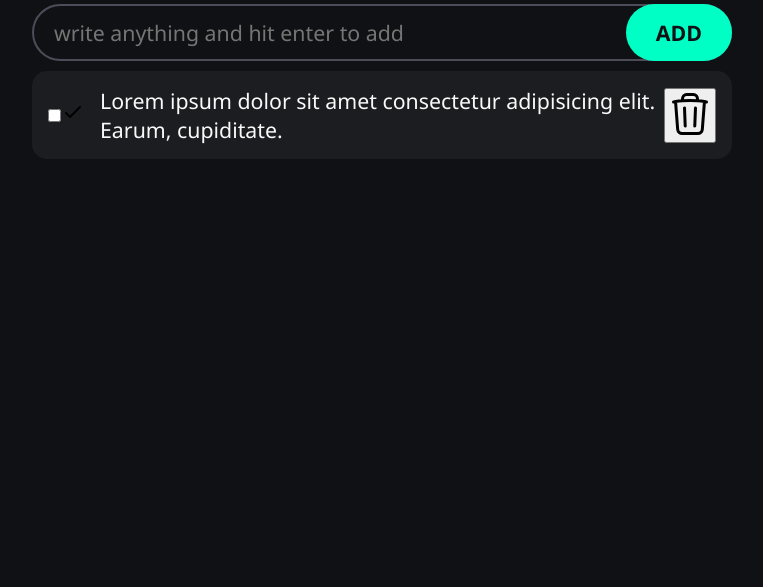
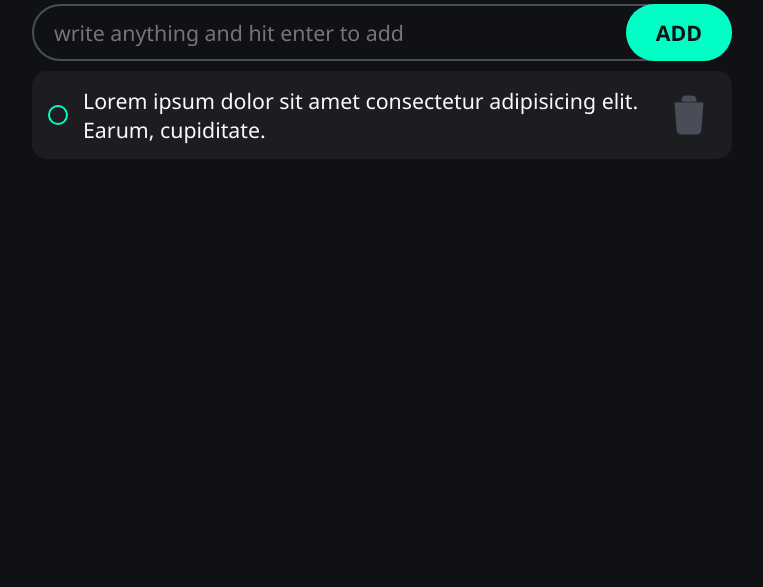
Before and after one commit to docile-imbereyemaso/todo-list-javaScript, a plain HTML site: page index.html in a window 1280 px wide. Shown: the part 213-800 px from the top of the page, without its empty margins (258-1021 px from the left). Drawn offline with Linux system fonts and the light colour scheme.

Commit message:
update UI

```diff
--- a/index.css
+++ b/index.css
@@ -94,3 +94,48 @@ form{
     padding-right: 0;
     flex-grow: 1;
 }
+
+.delete-button{
+    padding: 3px;
+    background: none;
+    border: none;
+    display: flex;
+    justify-content: center;
+    align-items: center;
+    cursor: pointer;
+}
+.delete-button svg{
+    transition: 200ms ease;
+}
+.delete-button:hover svg{
+    fill:red
+}
+
+.custom-checkbox{
+    border: 2px solid var(--acent-color);
+    border-radius: 50%;
+    min-height: 20px;
+    min-width: 20px;
+    display: flex;
+    justify-content: center;
+    align-items: center;
+    flex-shrink: 0;
+}
+input[type="checkbox"]:checked ~ .custom-checkbox{
+    background-color: var(--acent-color);
+}
+.custom-checkbox svg{
+    display: none;
+
+}
+input[type="checkbox"]:checked ~ .custom-checkbox svg{
+    display: block;
+}
+
+input[type="checkbox"]:checked ~ .todo-text{
+    text-decoration: line-through;
+    color: var(--secondary-color);
+}
+input[type="checkbox"]{
+  display: none;
+}
--- a/index.html
+++ b/index.html
@@ -18,18 +18,18 @@
 
          <ul class="todo-list">
              <li class="todo">
-                 <input type="checkbox" id="todo-1">
-                 <label for="custom-checkbox" form="todo-1">
-                    <svg xmlns="http://www.w3.org/2000/svg" width="24" height="24" viewBox="0 0 24 24" fill="none">
-                      <path d="M5 13L9 17L19 7" stroke="black" stroke-width="2" stroke-linecap="round" stroke-linejoin="round"/>
+                <input type="checkbox" id="todo-1">
+                    <label for="todo-1" class="custom-checkbox">
+                    <svg xmlns="http://www.w3.org/2000/svg" width="24" height="24" viewBox="0 0 24 24" fill="none" class="tick-icon">
+                        <path d="M5 13L9 17L19 7" stroke="black" stroke-width="2" stroke-linecap="round" stroke-linejoin="round"/>
                     </svg>
-                 </label>
-                  <label for="todo-1" class="todo-text">
+                    </label>
+                  <label for="todo-text" class="todo-text">
                     Lorem ipsum dolor sit amet consectetur adipisicing elit. Earum, cupiditate.
                   </label>
                   <button class="delete-button">
-                   <svg xmlns="http://www.w3.org/2000/svg" fill="none" viewBox="0 0 24 24"
-                           stroke-width="1.5" stroke="black" width="48" height="48">
+                   <svg xmlns="http://www.w3.org/2000/svg" fill="var(--secondary-color)" viewBox="0 0 24 24"
+                           stroke-width="1.5"  width="48" height="48">
                         <path stroke-linecap="round" stroke-linejoin="round"
                               d="m14.74 9-.346 9m-4.788 0L9.26 9m9.968-3.21c.342.052.682.107 1.022.166m-1.022-.165
                               L18.16 19.673a2.25 2.25 0 0 1-2.244 2.077H8.084a2.25 2.25 0 0 1-2.244-2.077L4.772 5.79m14.456 0
```
